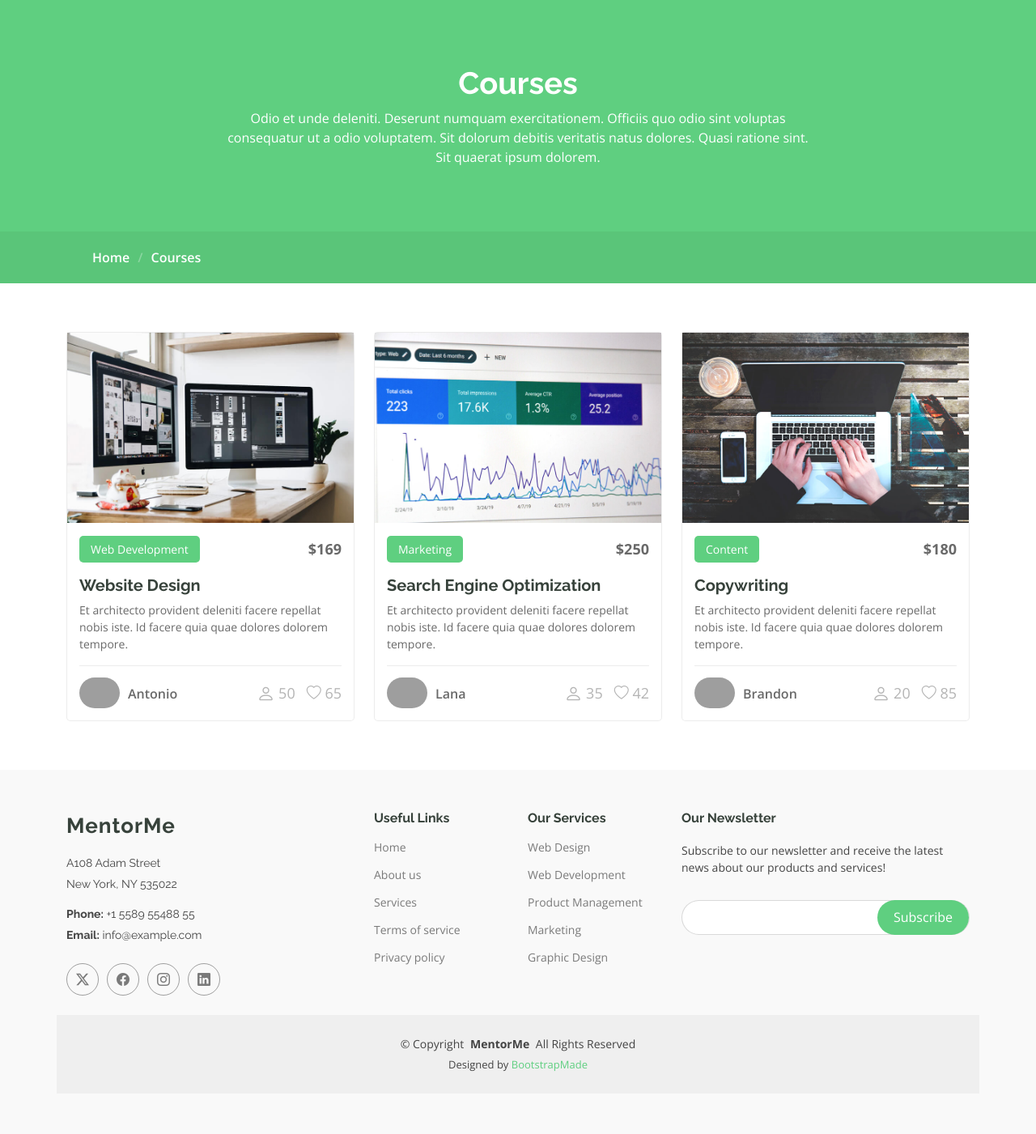
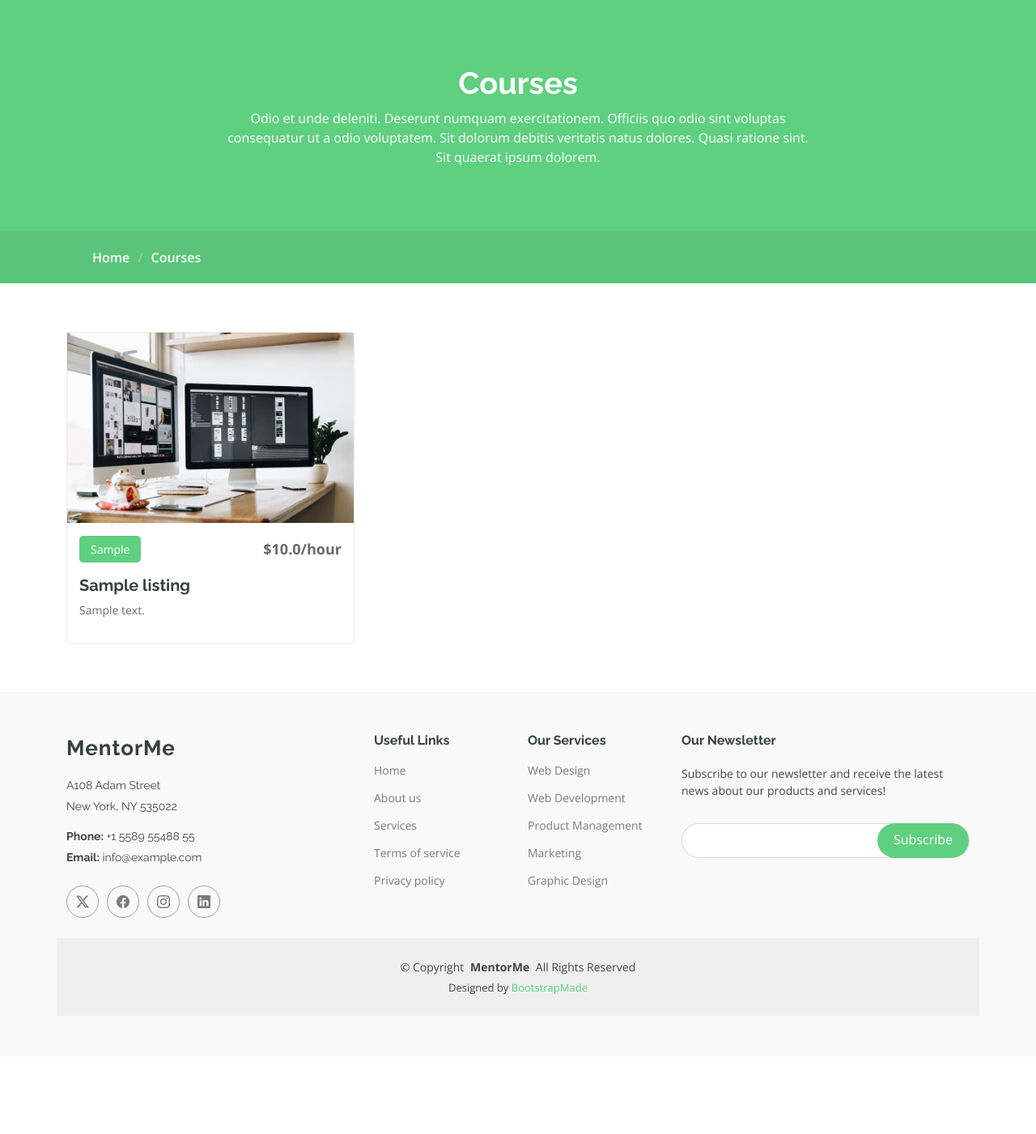
Before and after one commit to Grzegorz-Bartos/mentor-me, a Django app: page /listings/ in a window 1280 px wide. Shown: the part 91-1492 px from the top of the page at 81% size. After the commit the page ends 1346 px from the top, so only its background shows below. Run offline with Django 5.2, Linux system fonts and the light colour scheme; tables that the repository leaves empty hold one stand-in row (values such as "Sample post"); some libraries are stand-ins or nearby versions; grey boxes are pictures that could not be loaded.

Commit message:
feat: add dynamic generation of listings

```diff
--- a/listings/views.py
+++ b/listings/views.py
@@ -1,5 +1,9 @@
-from django.views.generic import TemplateView
+from django.views.generic import ListView
+
+from listings.models import Listing
 
 
-class ListingListView(TemplateView):
+class ListingListView(ListView):
     template_name = "listing_list.html"
+    model = Listing
+    context_object_name = "listings"
--- a/templates/listing_list.html
+++ b/templates/listing_list.html
@@ -35,19 +35,20 @@
                     <div class="col-lg-4 col-md-6 d-flex align-items-stretch"
                          data-aos="zoom-in"
                          data-aos-delay="100">
+                        {% for listing in listings %}
                             <div class="course-item">
                                 <img src="{% static 'img/course-1.jpg' %}" class="img-fluid" alt="...">
                                 <div class="course-content">
                                     <div class="d-flex justify-content-between align-items-center mb-3">
-                                    <p class="category">Web Development</p>
-                                    <p class="price">$169</p>
+                                        <p class="category">{{ listing.category }}</p>
+                                        <p class="price">${{ listing.price }}/hour</p>
                                     </div>
                                     <h3>
-                                    <a href="course-details.html">Website Design</a>
+                                        <a href="course-details.html">{{ listing.title }}</a>
                                     </h3>
-                                <p class="description">
-                                    Et architecto provident deleniti facere repellat nobis iste. Id facere quia quae dolores dolorem tempore.
-                                </p>
+                                    <p class="description">{{ listing.description }}</p>
+                                    {% if user.is_authenticated %}
+                                        <!-- User -->
                                         <div class="trainer d-flex justify-content-between align-items-center">
                                             <div class="trainer-profile d-flex align-items-center">
                                                 <img src="{% static 'img/trainers/trainer-1-2.jpg' %}"
@@ -61,76 +62,12 @@
                                                 <i class="bi bi-heart heart-icon"></i>&nbsp;65
                                             </div>
                                         </div>
+                                    {% endif %}
                                 </div>
                             </div>
                         </div>
                         <!-- End Course Item-->
-                    <div class="col-lg-4 col-md-6 d-flex align-items-stretch mt-4 mt-md-0"
-                         data-aos="zoom-in"
-                         data-aos-delay="200">
-                        <div class="course-item">
-                            <img src="{% static 'img/course-2.jpg' %}" class="img-fluid" alt="...">
-                            <div class="course-content">
-                                <div class="d-flex justify-content-between align-items-center mb-3">
-                                    <p class="category">Marketing</p>
-                                    <p class="price">$250</p>
-                                </div>
-                                <h3>
-                                    <a href="course-details.html">Search Engine Optimization</a>
-                                </h3>
-                                <p class="description">
-                                    Et architecto provident deleniti facere repellat nobis iste. Id facere quia quae dolores dolorem tempore.
-                                </p>
-                                <div class="trainer d-flex justify-content-between align-items-center">
-                                    <div class="trainer-profile d-flex align-items-center">
-                                        <img src="{% static 'img/trainers/trainer-2-2.jpg' %}"
-                                             class="img-fluid"
-                                             alt="">
-                                        <a href="/" class="trainer-link">Lana</a>
-                                    </div>
-                                    <div class="trainer-rank d-flex align-items-center">
-                                        <i class="bi bi-person user-icon"></i>&nbsp;35
-                                        &nbsp;&nbsp;
-                                        <i class="bi bi-heart heart-icon"></i>&nbsp;42
-                                    </div>
-                                </div>
-                            </div>
-                        </div>
-                    </div>
-                    <!-- End Course Item-->
-                    <div class="col-lg-4 col-md-6 d-flex align-items-stretch mt-4 mt-lg-0"
-                         data-aos="zoom-in"
-                         data-aos-delay="300">
-                        <div class="course-item">
-                            <img src="{% static 'img/course-3.jpg' %}" class="img-fluid" alt="...">
-                            <div class="course-content">
-                                <div class="d-flex justify-content-between align-items-center mb-3">
-                                    <p class="category">Content</p>
-                                    <p class="price">$180</p>
-                                </div>
-                                <h3>
-                                    <a href="course-details.html">Copywriting</a>
-                                </h3>
-                                <p class="description">
-                                    Et architecto provident deleniti facere repellat nobis iste. Id facere quia quae dolores dolorem tempore.
-                                </p>
-                                <div class="trainer d-flex justify-content-between align-items-center">
-                                    <div class="trainer-profile d-flex align-items-center">
-                                        <img src="{% static 'img/trainers/trainer-3-2.jpg' %}"
-                                             class="img-fluid"
-                                             alt="">
-                                        <a href="" class="trainer-link">Brandon</a>
-                                    </div>
-                                    <div class="trainer-rank d-flex align-items-center">
-                                        <i class="bi bi-person user-icon"></i>&nbsp;20
-                                        &nbsp;&nbsp;
-                                        <i class="bi bi-heart heart-icon"></i>&nbsp;85
-                                    </div>
-                                </div>
-                            </div>
-                        </div>
-                    </div>
-                    <!-- End Course Item-->
+                    {% endfor %}
                 </div>
             </div>
         </section>
```
Lines whose indentation alone changed are shown as unchanged.
